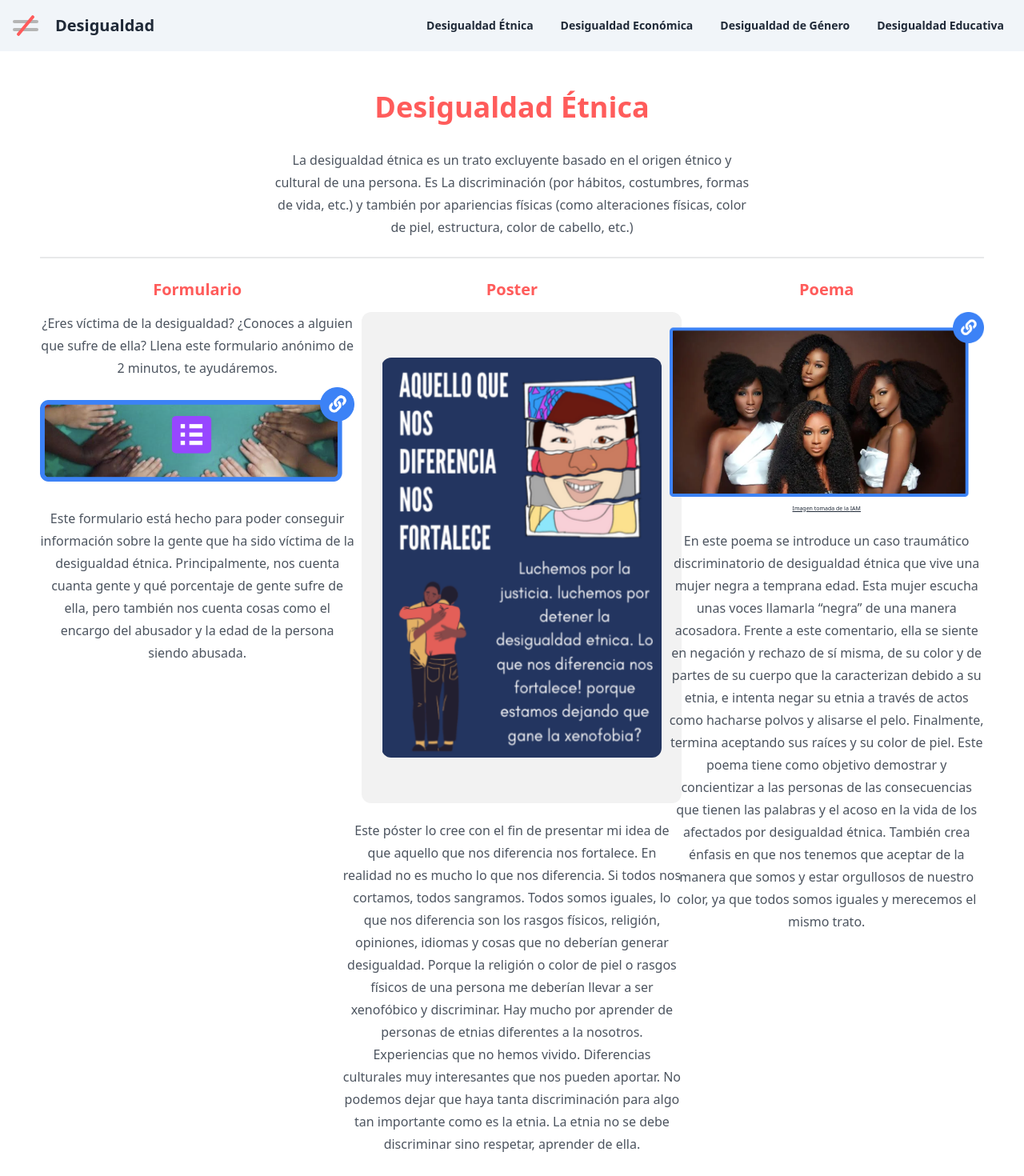
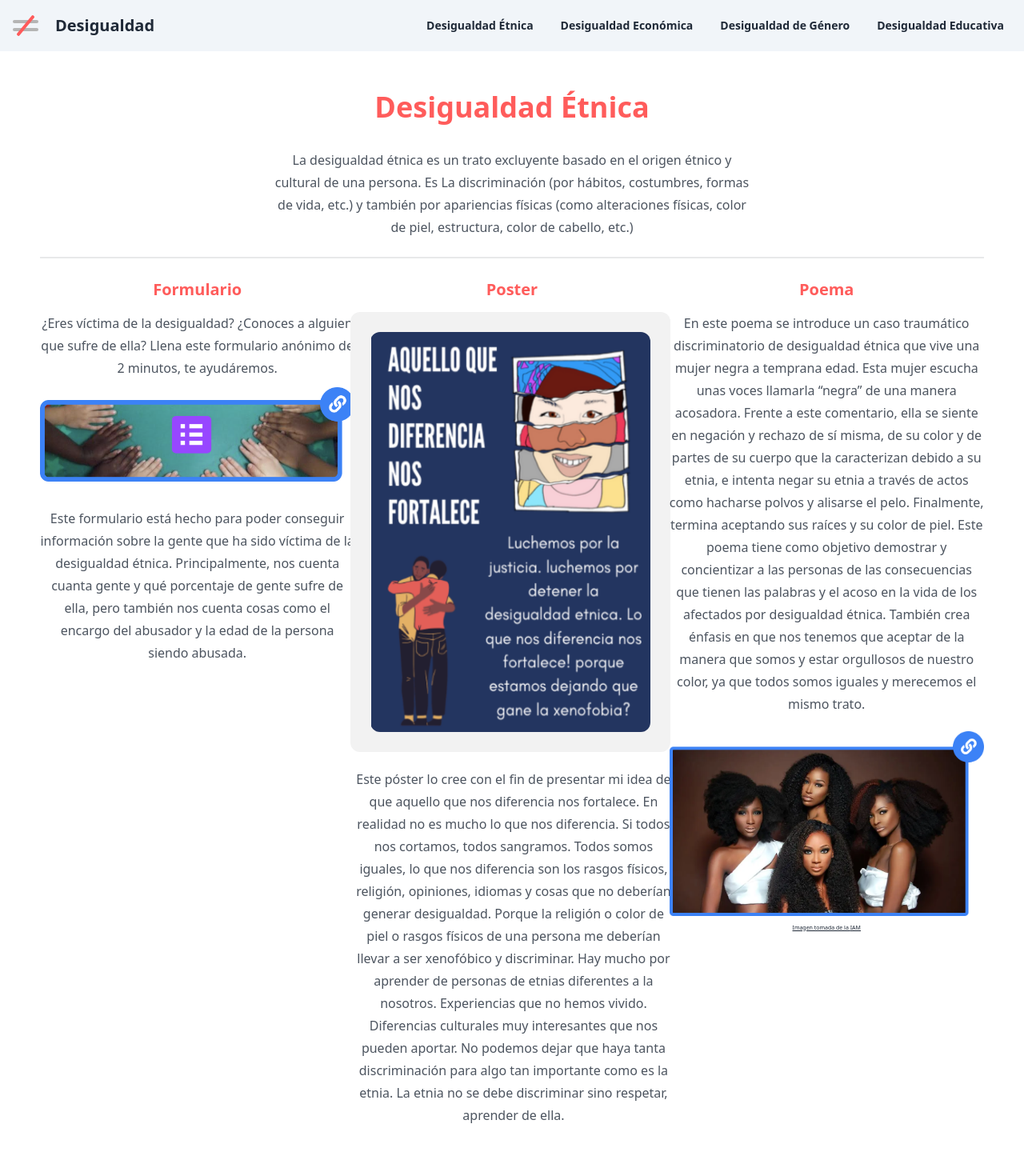
Before and after one commit to Macko-pp/Desigualdad, a SvelteKit app: page /etnica in a window 1280 px wide. Shown: the top 1470 px of the page at 80% size. Built offline with nearby package versions, Linux system fonts and the light colour scheme.

Commit message:
Formatted code and fixed margin issue

```diff
--- a/src/routes/+layout.svelte
+++ b/src/routes/+layout.svelte
@@ -1,13 +1,13 @@
 <script lang="ts">
 	import "../app.postcss";
-	import NotEquals from "./lib/not-equals.svelte"
+	import NotEquals from "./lib/not-equals.svelte";
 
 	let audio: any;
 
 	function playAudio() {
 		setTimeout(() => {
-			audio.play()
-		},0)
+			audio.play();
+		}, 0);
 	}
 </script>
 
@@ -18,7 +18,7 @@
 			<btn class="btn btn-square btn-ghost hover:bg-transparent spin">
 				<NotEquals />
 			</btn>
-			<audio src="src/routes/lib/GreenGiant.mp3" bind:this={audio}></audio>
+			<audio src="src/routes/lib/GreenGiant.mp3" bind:this={audio} />
 		</a>
 	</div>
 	<div class="flex-1">
--- a/src/routes/etnica/+page.svelte
+++ b/src/routes/etnica/+page.svelte
@@ -3,7 +3,10 @@
 		<h1>Desigualdad Étnica</h1>
 
 		<p>
-			La desigualdad étnica es un trato excluyente basado en el origen étnico y cultural de una persona. Es La discriminación (por hábitos, costumbres, formas de vida, etc.) y también por apariencias físicas (como alteraciones físicas, color de piel, estructura, color de cabello, etc.)
+			La desigualdad étnica es un trato excluyente basado en el origen étnico y cultural de una
+			persona. Es La discriminación (por hábitos, costumbres, formas de vida, etc.) y también por
+			apariencias físicas (como alteraciones físicas, color de piel, estructura, color de cabello,
+			etc.)
 		</p>
 	</div>
 </div>
@@ -15,41 +18,76 @@
 		<div class="prose">
 			<h3>Formulario</h3>
 			<p class="mb-[10px]">
-				¿Eres víctima de la desigualdad? ¿Conoces a alguien que sufre de ella? Llena este formulario anónimo de 2 minutos, te ayudáremos.
+				¿Eres víctima de la desigualdad? ¿Conoces a alguien que sufre de ella? Llena este formulario
+				anónimo de 2 minutos, te ayudáremos.
 			</p>
 
-			<a href="https://docs.google.com/forms/d/e/1FAIpQLSeRySXf6jHOqGxhMWi5lIQK7npU_I2gnP1IiRRbSLiBd39hpQ/viewform?usp=sf_link">
-				<img class="mt-0 transition-all hover:scale-110" src="/hand-circle.png" alt="a buch of different colored hands making a circle">
+			<a
+				href="https://docs.google.com/forms/d/e/1FAIpQLSeRySXf6jHOqGxhMWi5lIQK7npU_I2gnP1IiRRbSLiBd39hpQ/viewform?usp=sf_link"
+			>
+				<img
+					class="mt-0 transition-all hover:scale-110"
+					src="/hand-circle.png"
+					alt="a buch of different colored hands making a circle"
+				/>
 			</a>
 
-			<p class="mb-[10px]">
-				Este formulario está hecho para poder conseguir información sobre la gente que ha sido víctima de la desigualdad étnica. Principalmente, nos cuenta cuanta gente y qué porcentaje de gente sufre de ella, pero también nos cuenta cosas como el encargo del abusador y la edad de la persona siendo abusada.
+			<p>
+				Este formulario está hecho para poder conseguir información sobre la gente que ha sido
+				víctima de la desigualdad étnica. Principalmente, nos cuenta cuanta gente y qué porcentaje
+				de gente sufre de ella, pero también nos cuenta cosas como el encargo del abusador y la edad
+				de la persona siendo abusada.
 			</p>
 		</div>
 	</div>
 	<div class="column center">
 		<div class="prose">
 			<h3>Poster</h3>
-			<div class="bg-base-200 ml-6 rounded-xl p-[25px] w-[400px] center">
-				<img class="h-[500px] rounded-xl" src="/poster(2).png" alt="El segundo poster de la presentacion" />
+			<div class="bg-base-200 rounded-xl p-[25px] w-[400px] center">
+				<img
+					class="h-[500px] rounded-xl my-0"
+					src="/poster(2).png"
+					alt="El segundo poster de la presentacion"
+				/>
 			</div>
-			<p class="mb-[10px]">
-				Este póster lo cree con el fin de presentar mi idea de que aquello que nos diferencia nos fortalece.  En realidad no es mucho lo que nos diferencia. Si todos nos cortamos, todos sangramos. Todos somos iguales, lo que nos diferencia son los rasgos físicos, religión, opiniones, idiomas y cosas que no deberían generar desigualdad. Porque la religión o color de piel o rasgos físicos de una persona me deberían llevar a ser xenofóbico y discriminar.
-				Hay mucho por aprender de personas de etnias diferentes a la nosotros. Experiencias que no hemos vivido.  Diferencias culturales muy interesantes que nos pueden aportar.
-				No podemos dejar que haya tanta discriminación para algo tan importante como es la etnia. La etnia no se debe discriminar sino respetar, aprender de ella.
+			<p class="w-[400px] ml-1">
+				Este póster lo cree con el fin de presentar mi idea de que aquello que nos diferencia nos
+				fortalece. En realidad no es mucho lo que nos diferencia. Si todos nos cortamos, todos
+				sangramos. Todos somos iguales, lo que nos diferencia son los rasgos físicos, religión,
+				opiniones, idiomas y cosas que no deberían generar desigualdad. Porque la religión o color
+				de piel o rasgos físicos de una persona me deberían llevar a ser xenofóbico y discriminar.
+				Hay mucho por aprender de personas de etnias diferentes a la nosotros. Experiencias que no
+				hemos vivido. Diferencias culturales muy interesantes que nos pueden aportar. No podemos
+				dejar que haya tanta discriminación para algo tan importante como es la etnia. La etnia no
+				se debe discriminar sino respetar, aprender de ella.
 			</p>
 		</div>
 	</div>
 	<div class="column center">
 		<div class="prose">
 			<h3>Poema</h3>
+			<p>
+				En este poema se introduce un caso traumático discriminatorio de desigualdad étnica que vive
+				una mujer negra a temprana edad. Esta mujer escucha unas voces llamarla “negra” de una
+				manera acosadora. Frente a este comentario, ella se siente en negación y rechazo de sí
+				misma, de su color y de partes de su cuerpo que la caracterizan debido a su etnia, e intenta
+				negar su etnia a través de actos como hacharse polvos y alisarse el pelo. Finalmente,
+				termina aceptando sus raíces y su color de piel. Este poema tiene como objetivo demostrar y
+				concientizar a las personas de las consecuencias que tienen las palabras y el acoso en la
+				vida de los afectados por desigualdad étnica. También crea énfasis en que nos tenemos que
+				aceptar de la manera que somos y estar orgullosos de nuestro color, ya que todos somos
+				iguales y merecemos el mismo trato.
+			</p>
 			<a href="https://encuentratupoema.pe/poema/me-gritaron-negra/">
-				<img src="/black-woman.png" class="my-1 transition-all hover:scale-110" alt="a buch of different colored hands making a circle">
-				<p class="text-[7px]">Imagen tomada de la <a href="https://iaamuseum.org/author/gdeerin/page/5/">IAM</a></p>
+				<img
+					src="/black-woman.png"
+					class="my-1 transition-all hover:scale-110"
+					alt="a buch of different colored hands making a circle"
+				/>
+				<p class="text-[7px]">
+					Imagen tomada de la <a href="https://iaamuseum.org/author/gdeerin/page/5/">IAM</a>
+				</p>
 			</a>
-			<p>
-				En este poema se introduce un caso traumático discriminatorio de desigualdad étnica que vive una mujer negra a temprana edad. Esta mujer escucha unas voces llamarla “negra” de una manera acosadora. Frente a este comentario, ella se siente en negación y rechazo de sí misma, de su color y de partes de su cuerpo que la caracterizan debido a su etnia, e intenta negar su etnia a través de actos como hacharse polvos y alisarse el pelo. Finalmente, termina aceptando sus raíces y su color de piel. Este poema tiene como objetivo demostrar y concientizar a las personas de las consecuencias que tienen las palabras y el acoso en la vida de los afectados por desigualdad étnica. También crea énfasis en que nos tenemos que aceptar de la manera que somos y estar orgullosos de nuestro color, ya que todos somos iguales y merecemos el mismo trato.
-			</p>
 		</div>
 	</div>
 </div>
@@ -67,7 +105,8 @@
 		clear: both;
 	}
 
-	h1, h3 {
+	h1,
+	h3 {
 		color: var(--main);
 	}
 </style>
```
Also changed, not shown: src/routes/economica/+page.svelte (+39 -9 lines), src/routes/educacion/+page.svelte (+54 -9 lines), src/routes/genero/+page.svelte (+34 -10 lines).
